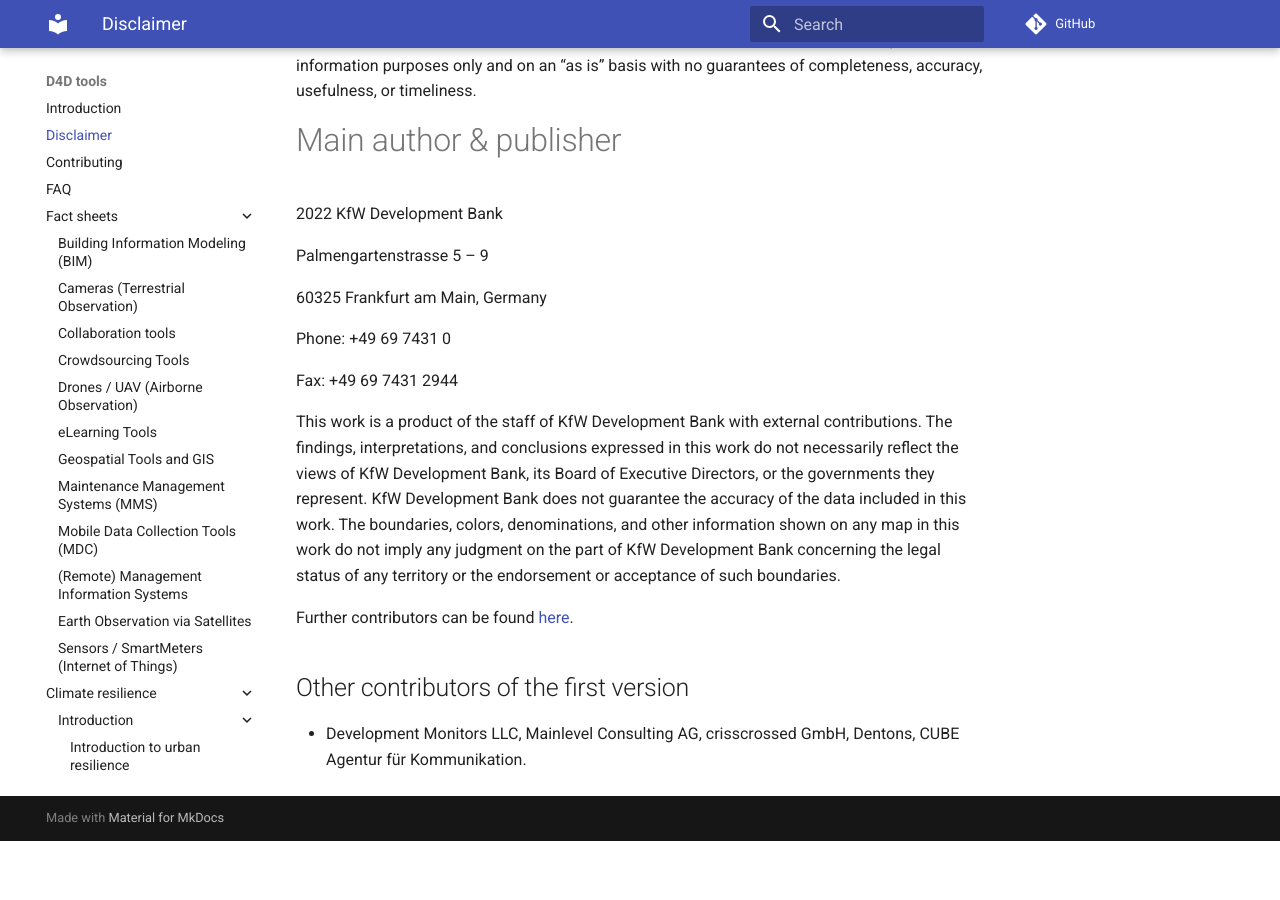
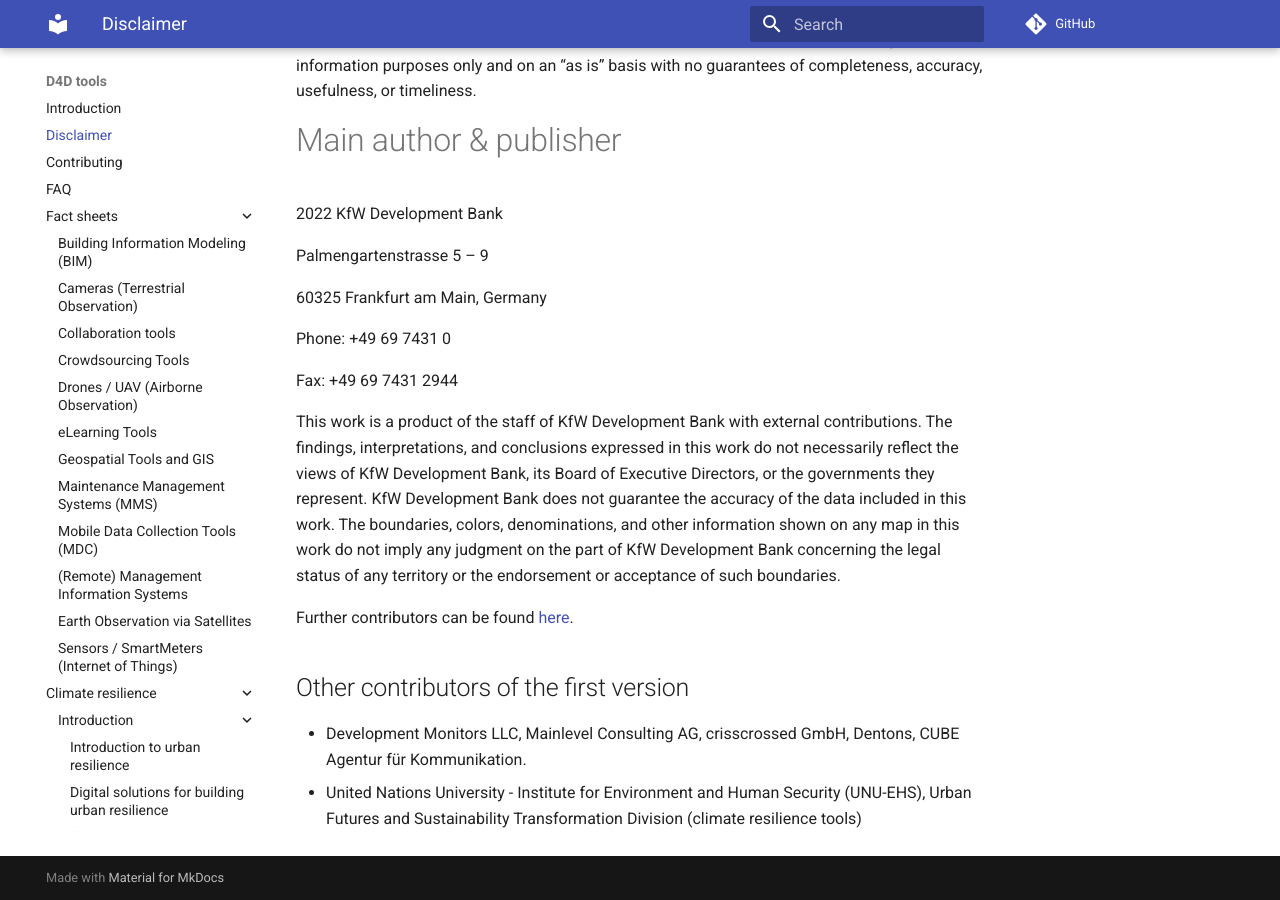
Before and after one commit to openkfw/d4dtools, an MkDocs documentation site: the page built from docs/disclaimer.md, in a window 1280 px wide and 900 px high, scrolled down 754 px. Built offline with MkDocs 1.6.1 and Material for MkDocs 9.7.7, drawn with Linux system fonts in a browser that asks for light colours; comment, search, counter and statistics services are not loaded; before the commit the page ends 1595 px from its top, so only the background shows below that.

Commit message:
Save disclaimer changes

```diff
--- a/docs/disclaimer.md
+++ b/docs/disclaimer.md
@@ -28,3 +28,4 @@
 
 ## Other contributors of the first version
 - Development Monitors LLC, Mainlevel Consulting AG, crisscrossed GmbH, Dentons, CUBE Agentur für Kommunikation.
+- United Nations University - Institute for Environment and Human Security (UNU-EHS), Urban Futures and Sustainability Transformation Division (climate resilience tools)
```
